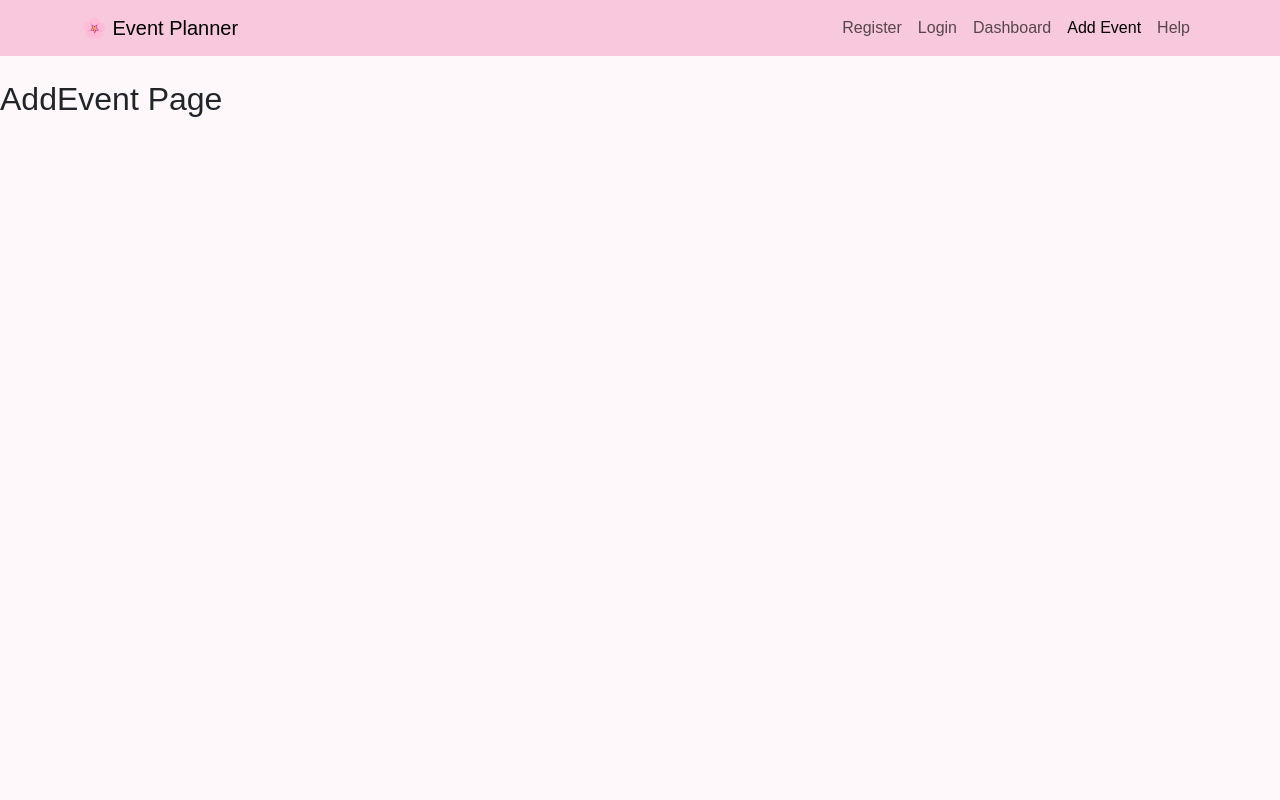
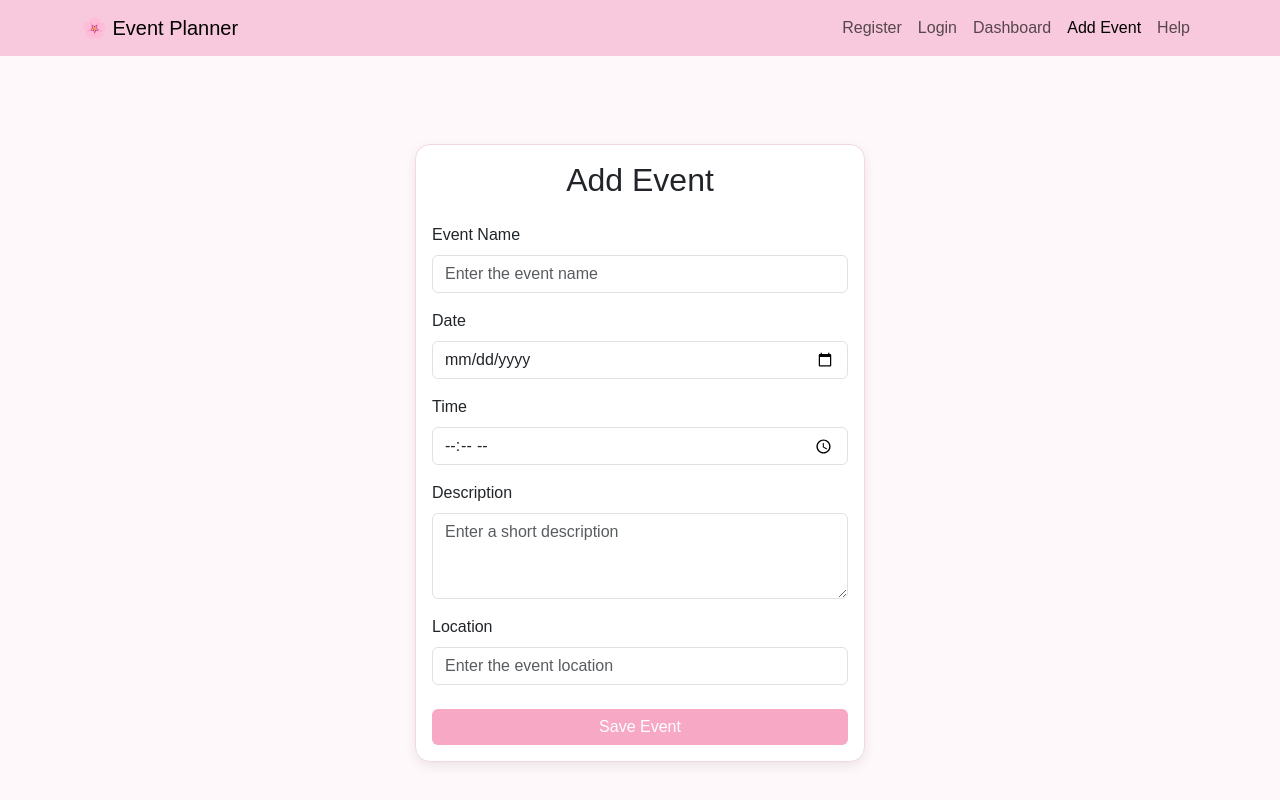
Before and after one commit to anike-w/event-planner, a React (Vite) app: page /add-event in a window 1280 px wide. Built offline with nearby package versions, Linux system fonts and the light colour scheme.

Commit message:
Add event creation feature

```diff
--- a/src/pages/AddEvent.jsx
+++ b/src/pages/AddEvent.jsx
@@ -1,5 +1,131 @@
-function Login() {
-  return <h2>AddEvent Page</h2>;
+import { useState, useContext } from "react";
+import { Form, Button, Container, Card, Alert } from "react-bootstrap";
+import { EventContext } from "../context/EventContext";
+import { useNavigate } from "react-router-dom";
+
+function AddEvent() {
+  // Access the addEvent function from Event Context
+  const { addEvent } = useContext(EventContext);
+
+  // Used to navigate back to the Dashboard
+  const navigate = useNavigate();
+
+  // State variables store the event details
+  const [name, setName] = useState("");
+  const [date, setDate] = useState("");
+  const [time, setTime] = useState("");
+  const [description, setDescription] = useState("");
+  const [location, setLocation] = useState("");
+
+  // Stores validation errors
+  const [error, setError] = useState("");
+
+  // Handles the event form submission
+  const handleSubmit = (e) => {
+    e.preventDefault();
+
+    // Check that all fields have been completed
+    if (!name || !date || !time || !description || !location) {
+      setError("Please complete all fields.");
+      return;
+    }
+
+    // Create a new event object
+    const newEvent = {
+      id: Date.now(),
+      name,
+      date,
+      time,
+      description,
+      location,
+    };
+
+    // Add the event to Context
+    addEvent(newEvent);
+
+    // Clear any previous errors
+    setError("");
+
+    // Return to the Dashboard
+    navigate("/dashboard");
+  };
+
+  return (
+    <Container className="d-flex justify-content-center mt-4">
+      <Card className="register-card">
+        <Card.Body>
+          {/* Page heading */}
+          <h2 className="text-center mb-4">Add Event</h2>
+
+          {/* Display validation errors */}
+          {error && <Alert variant="danger">{error}</Alert>}
+
+          <Form onSubmit={handleSubmit}>
+            {/* Event name */}
+            <Form.Group className="mb-3">
+              <Form.Label>Event Name</Form.Label>
+              <Form.Control
+                type="text"
+                placeholder="Enter the event name"
+                value={name}
+                onChange={(e) => setName(e.target.value)}
+              />
+            </Form.Group>
+
+            {/* Event date */}
+            <Form.Group className="mb-3">
+              <Form.Label>Date</Form.Label>
+              <Form.Control
+                type="date"
+                value={date}
+                onChange={(e) => setDate(e.target.value)}
+              />
+            </Form.Group>
+
+            {/* Event time */}
+            <Form.Group className="mb-3">
+              <Form.Label>Time</Form.Label>
+              <Form.Control
+                type="time"
+                value={time}
+                onChange={(e) => setTime(e.target.value)}
+              />
+            </Form.Group>
+
+            {/* Event description */}
+            <Form.Group className="mb-3">
+              <Form.Label>Description</Form.Label>
+              <Form.Control
+                as="textarea"
+                rows={3}
+                placeholder="Enter a short description"
+                value={description}
+                onChange={(e) => setDescription(e.target.value)}
+              />
+            </Form.Group>
+
+            {/* Event location */}
+            <Form.Group className="mb-4">
+              <Form.Label>Location</Form.Label>
+              <Form.Control
+                type="text"
+                placeholder="Enter the event location"
+                value={location}
+                onChange={(e) => setLocation(e.target.value)}
+              />
+            </Form.Group>
+
+            {/* Save button */}
+            <div className="d-grid">
+              <Button type="submit" className="register-btn">
+                Save Event
+              </Button>
+            </div>
+          </Form>
+        </Card.Body>
+      </Card>
+    </Container>
+  );
 }
 
-export default Login;
+export default AddEvent;
```
